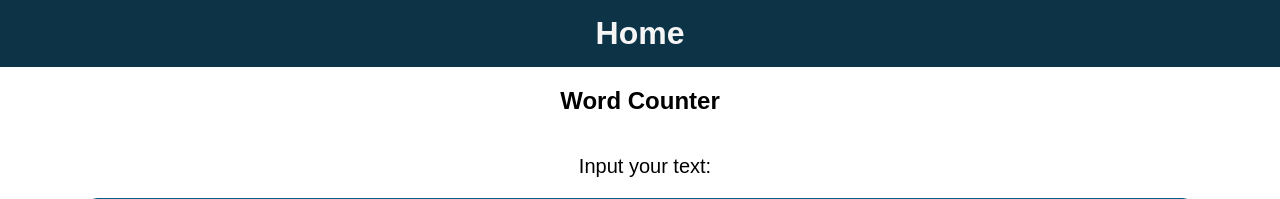
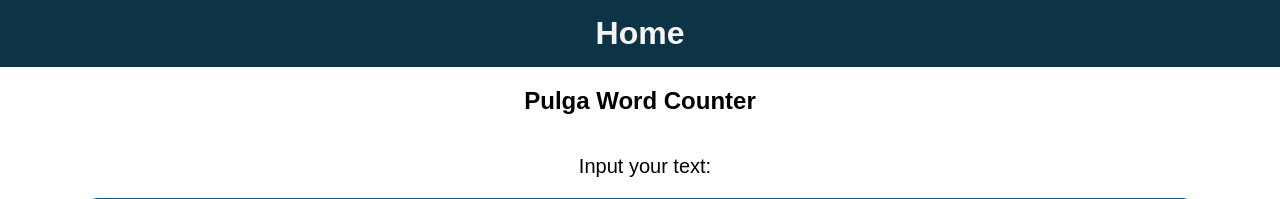
Before and after one commit to ChristopherChantres/word-counter, a Django app: page / in a window 1280 px wide. Shown: the top 199 px of the page. Run offline with Django 4.2, Linux system fonts and the light colour scheme.

Commit message:
Shortcut icon added to the website

```diff
--- a/templates/counter.html
+++ b/templates/counter.html
@@ -6,8 +6,9 @@
     <meta http-equiv="X-UA-Compatible" content="IE=edge">
     <meta name="viewport" content="width=device-width, initial-scale=1.0">
     <link rel="stylesheet" href="{% static 'counter.css' %}">
+    <link rel="shortcut icon" type="image/png" href="https://i.postimg.cc/RV9xrYvp/logo-word-counter.png">
     <script src="{% static 'counter.js' %}"></script>
-    <title>Total words</title>
+    <title>Pulga Counted words</title>
   </head>
   <body>
     <header>
--- a/templates/index.html
+++ b/templates/index.html
@@ -6,12 +6,13 @@
     <meta http-equiv="X-UA-Compatible" content="IE=edge">
     <meta name="viewport" content="width=device-width, initial-scale=1.0">
     <link rel="stylesheet" href="{% static 'index.css' %}">
-    <title>Word Counter</title>
+    <link rel="shortcut icon" type="image/png" href="https://i.postimg.cc/RV9xrYvp/logo-word-counter.png">
+    <title>Pulga Word Counter</title>
   </head>
   <body>
     <header>
       <h1><a href="/">Home</a></h1>
-      <h2>Word Counter</h2>
+      <h2>Pulga Word Counter</h2>
     </header>
 
     <div class="content">
```
